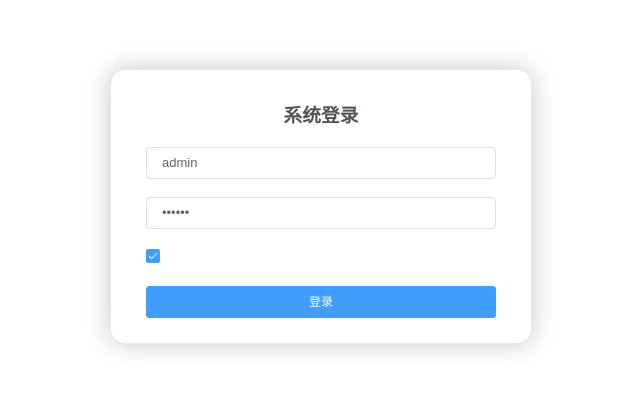
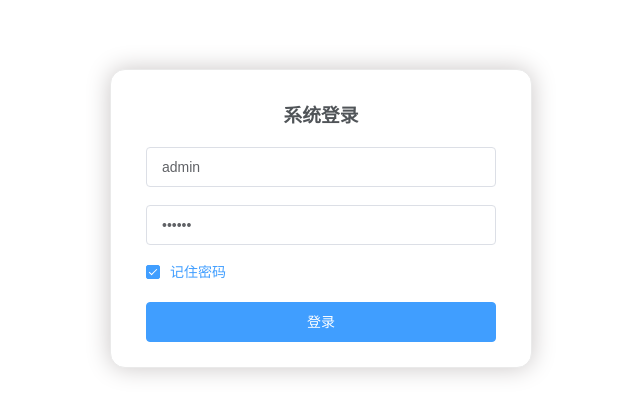
Before and after one commit to ibgdn/vhr, a Vue app in the folder vuehr/: page /#/ in a window 1280 px wide. Shown: the part 111-526 px from the top of the page, without its empty margins (319-959 px from the left). Built offline with nearby package versions, Linux system fonts and the light colour scheme.

Commit message:
部门管理前端页面。

```diff
--- a/vuehr/src/views/Login.vue
+++ b/vuehr/src/views/Login.vue
@@ -3,15 +3,15 @@
         <el-form :rules="rules" ref="loginForm" :model="loginForm" class="loginContainer">
             <h3 class="loginTitle">系统登录</h3>
             <el-form-item prop="username">
-                <el-input type="text" v-model="loginForm.username" auto-complete="off"
+                <el-input size="normal" type="text" v-model="loginForm.username" auto-complete="off"
                           placeholder="请输入用户名"></el-input>
             </el-form-item>
             <el-form-item prop="password">
-                <el-input type="password" v-model="loginForm.password" auto-complete="off"
+                <el-input size="normal" type="password" v-model="loginForm.password" auto-complete="off"
                           placeholder="请输入密码" @keydown.enter.native="loginSubmit"></el-input>
             </el-form-item>
-            <el-checkbox class="loginRemember" v-model="checked"></el-checkbox>
-            <el-button type="primary" style="width: 100%" @click="loginSubmit">登录</el-button>
+            <el-checkbox size="normal" class="loginRemember" v-model="checked">记住密码</el-checkbox>
+            <el-button size="normal" type="primary" style="width: 100%" @click="loginSubmit">登录</el-button>
         </el-form>
     </div>
 </template>
```
Also changed, not shown: vuehr/src/components/sys/DepartmentManage.vue (+37 -1 lines).
